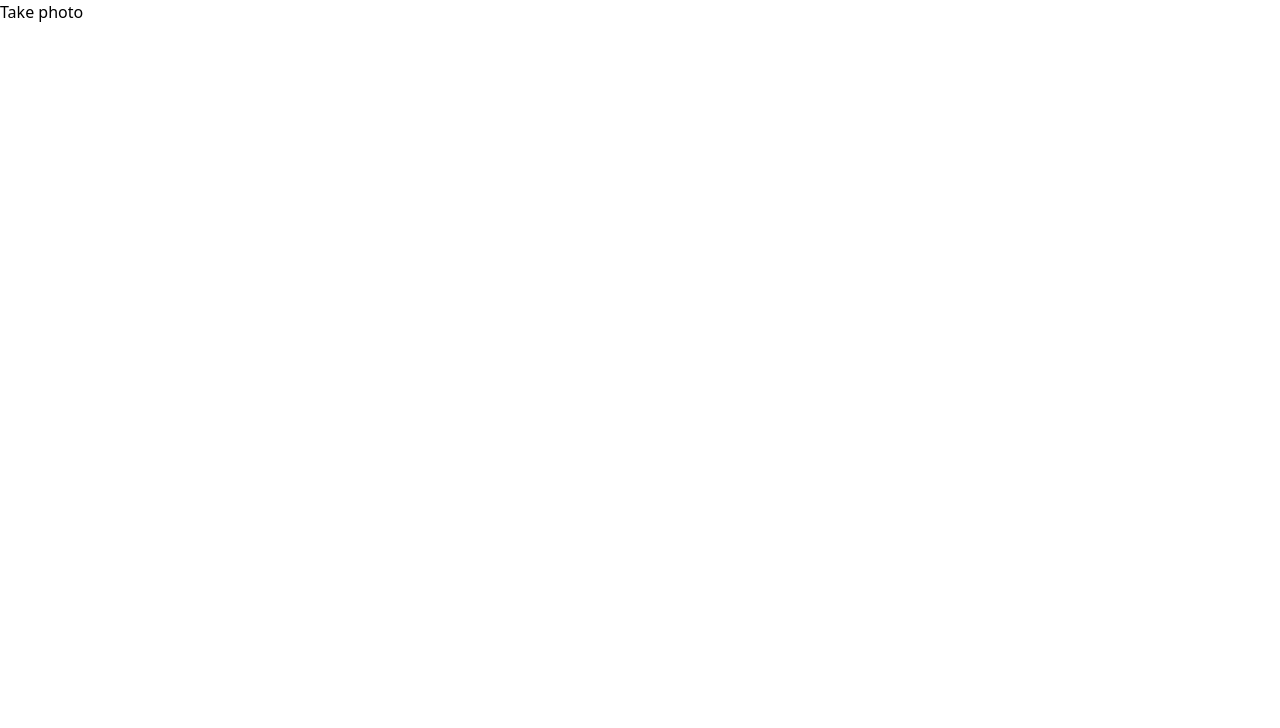
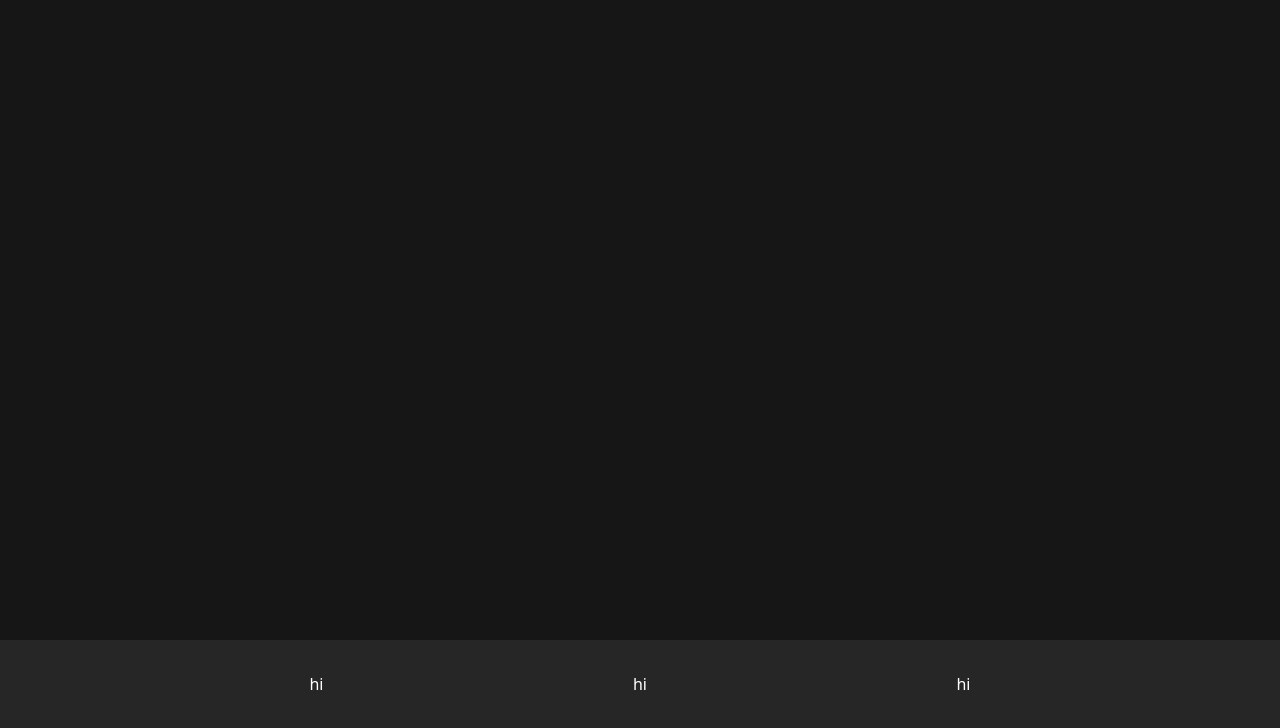
Before and after one commit to gauravsinhaweb/CodeMirror, a React (Create React App) app in the folder client/: page / in a window 1280 px wide. Shown: the top 728 px of the page. Built offline with nearby package versions, Linux system fonts and the light colour scheme.

Commit message:
🚀 first page

```diff
--- a/client/src/App.js
+++ b/client/src/App.js
@@ -4,6 +4,9 @@ import TakePhoto from "./pages/TakePhoto";
 
 function App() {
   return (
+    <>
+      <div className="bg-primary text-white">
+        {" "}
         <Router>
           <Switch>
             <Route path="/" exact>
@@ -11,6 +14,8 @@ function App() {
             </Route>
           </Switch>
         </Router>
+      </div>
+    </>
   );
 }
 
--- a/client/src/pages/TakePhoto.js
+++ b/client/src/pages/TakePhoto.js
@@ -1,7 +1,19 @@
 import React from "react";
 
 function TakePhoto() {
-  return <>Take photo</>;
+  return (
+    <>
+      <div className="h-screen flex flex-col justify-end">
+        <div className="bg-secondary h-40 ">
+          <div className="flex flex-row justify-evenly mt-8">
+            <div>hi</div>
+            <div>hi</div>
+            <div>hi</div>
+          </div>
+        </div>{" "}
+      </div>
+    </>
+  );
 }
 
 export default TakePhoto;
```
Lines whose indentation alone changed are shown as unchanged.
